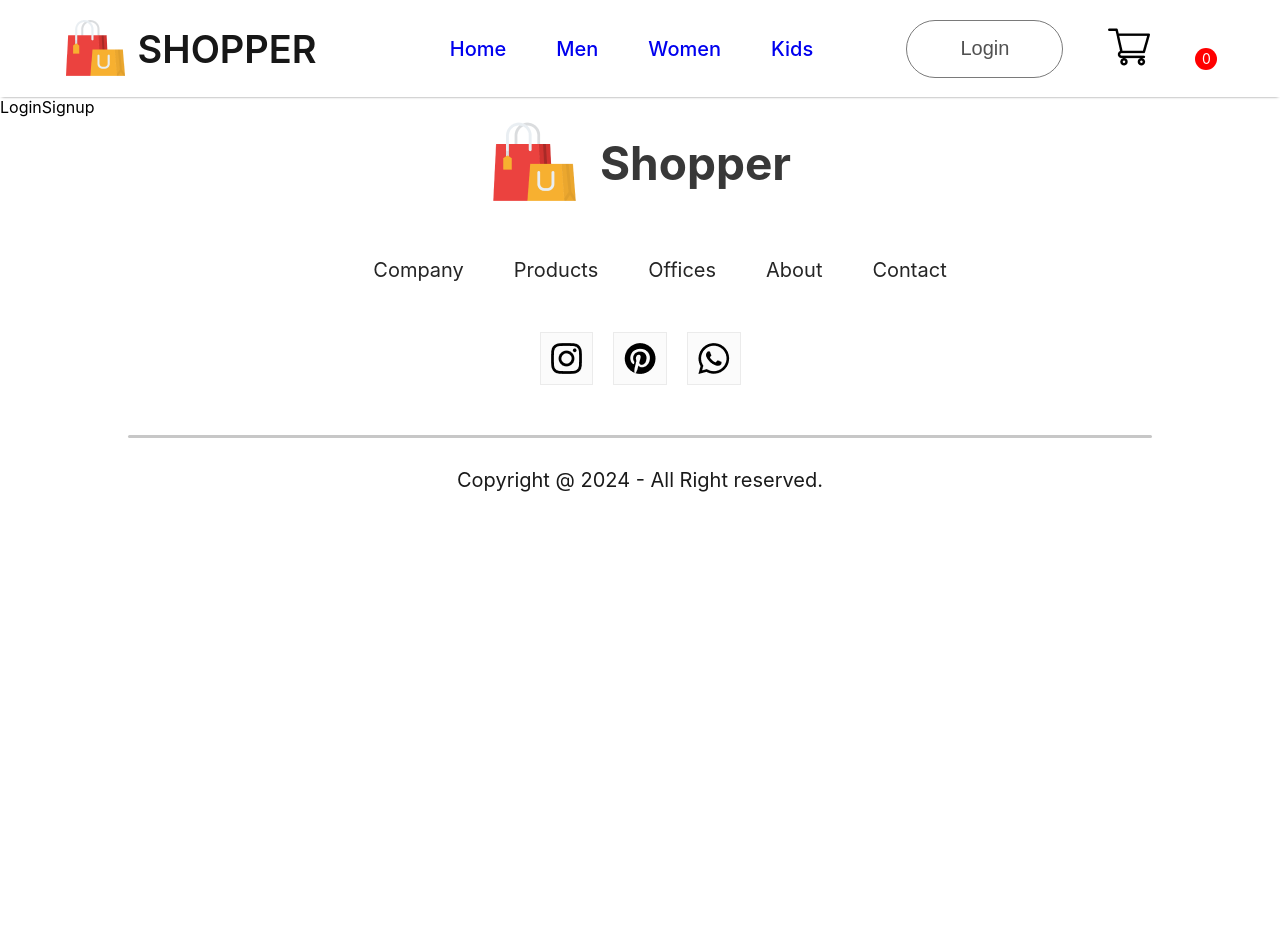
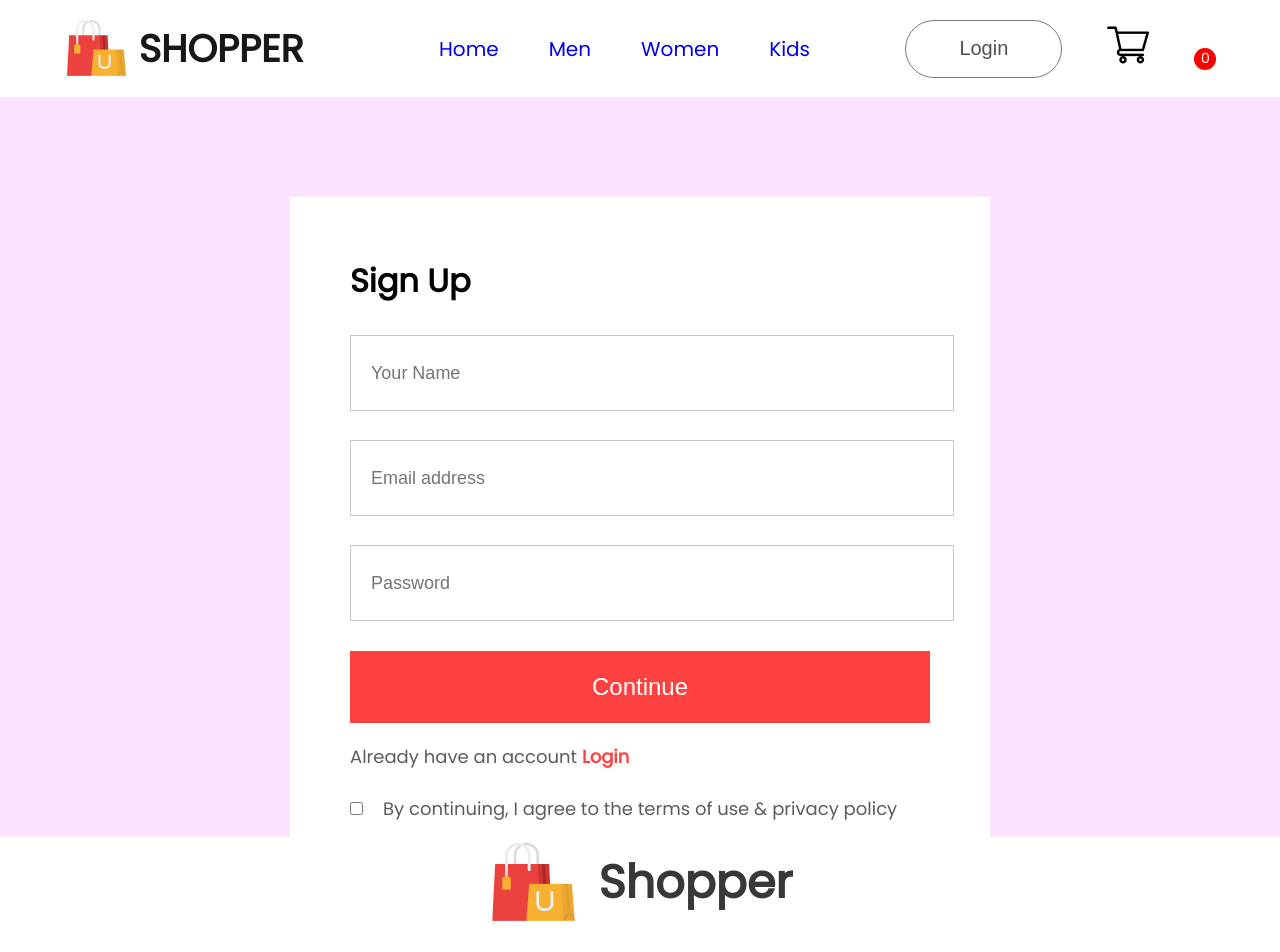
Before and after one commit to sonalipunsara/E-Commerce-website, a React (Create React App) app: page /login in a window 1280 px wide. Shown: the top 952 px of the page. Before the commit the page ends 800 px from the top, so only its background shows below. Built offline with nearby package versions, Linux system fonts and the light colour scheme.

Commit message:
LoginSignup section

```diff
--- a/public/index.html
+++ b/public/index.html
@@ -15,6 +15,12 @@
       user's mobile device or desktop. See https://developers.google.com/web/fundamentals/web-app-manifest/
     -->
     <link rel="manifest" href="%PUBLIC_URL%/manifest.json" />
+    <link rel="preconnect" href="https://fonts.googleapis.com" />
+    <link rel="preconnect" href="https://fonts.gstatic.com" crossorigin />
+    <link
+      href="https://fonts.googleapis.com/css2?family=Poppins&display=swap"
+      rel="stylesheet"
+    />
     <!--
       Notice the use of %PUBLIC_URL% in the tags above.
       It will be replaced with the URL of the `public` folder during the build.
--- /dev/null
+++ b/src/Pages/CSS/LoginSignup.css
@@ -0,0 +1,69 @@
+.loginsignup {
+  width: 100%;
+  height: 80vh;
+  background: #fce3fe;
+  padding-top: 100px;
+}
+
+.loginsignup-container {
+  width: 580px;
+  height: 600px;
+  background: white;
+  margin: auto;
+  padding: 40px 60px;
+}
+
+.loginsignup-container h1 {
+  margin: 20px 0px;
+}
+
+.loginsignup-feilds {
+  display: flex;
+  flex-direction: column;
+  gap: 29px;
+  margin-top: 30px;
+}
+
+.loginsignup-feilds input {
+  height: 72px;
+  width: 100%;
+  padding-left: 20px;
+  border: 1px solid #c9c9c9;
+  outline: none;
+  color: #5c5c5c;
+  font-size: 18px;
+}
+
+.loginsignup-container button {
+  width: 580px;
+  height: 72px;
+  color: white;
+  background: #ff4141;
+  margin-top: 30px;
+  border: none;
+  font-size: 24px;
+  font-weight: 500;
+  cursor: pointer;
+}
+
+.loginsignup-login {
+  margin-top: 20px;
+  color: #5c5c5c;
+  font-size: 18px;
+  font-weight: 500;
+}
+
+.loginsignup-login span {
+  color: #ff4141;
+  font-weight: 600;
+}
+
+.loginsignup-agree {
+  display: flex;
+  align-items: center;
+  margin-top: 25px;
+  gap: 20px;
+  color: #5c5c5c;
+  font-size: 18px;
+  font-weight: 500;
+}
--- a/src/Pages/LoginSignup.jsx
+++ b/src/Pages/LoginSignup.jsx
@@ -1,7 +1,30 @@
 import React from "react";
+import "./CSS/LoginSignup.css";
 
 const LoginSignup = () => {
-  return <div>LoginSignup</div>;
+  return (
+    <div className="loginsignup">
+      <div className="loginsignup-container">
+        <h1>Sign Up</h1>
+
+        <div className="loginsignup-feilds">
+          <input type="text" placeholder="Your Name" />
+          <input type="email" placeholder="Email address" />
+          <input type="password" placeholder="Password" />
+        </div>
+
+        <button>Continue</button>
+        <p className="loginsignup-login">
+          Already have an account <span>Login</span>
+        </p>
+
+        <div className="loginsignup-agree">
+          <input type="checkbox" name="" id="" />
+          <p>By continuing, I agree to the terms of use & privacy policy</p>
+        </div>
+      </div>
+    </div>
+  );
 };
 
 export default LoginSignup;
--- a/src/index.css
+++ b/src/index.css
@@ -9,6 +9,7 @@
     sans-serif;
   -webkit-font-smoothing: antialiased;
   -moz-osx-font-smoothing: grayscale;
+  font-family: poppins;
 }
 
 code {
```
